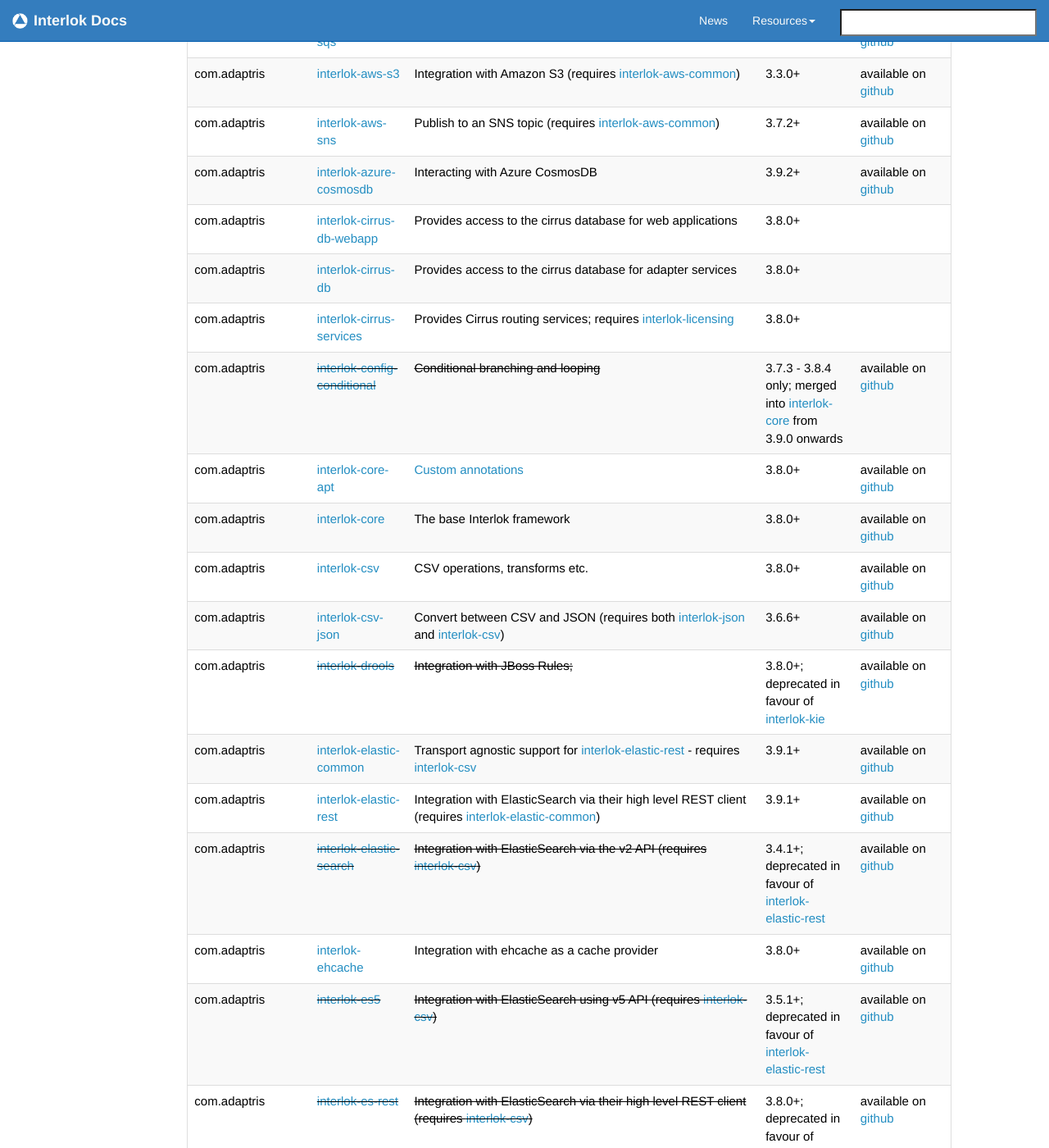
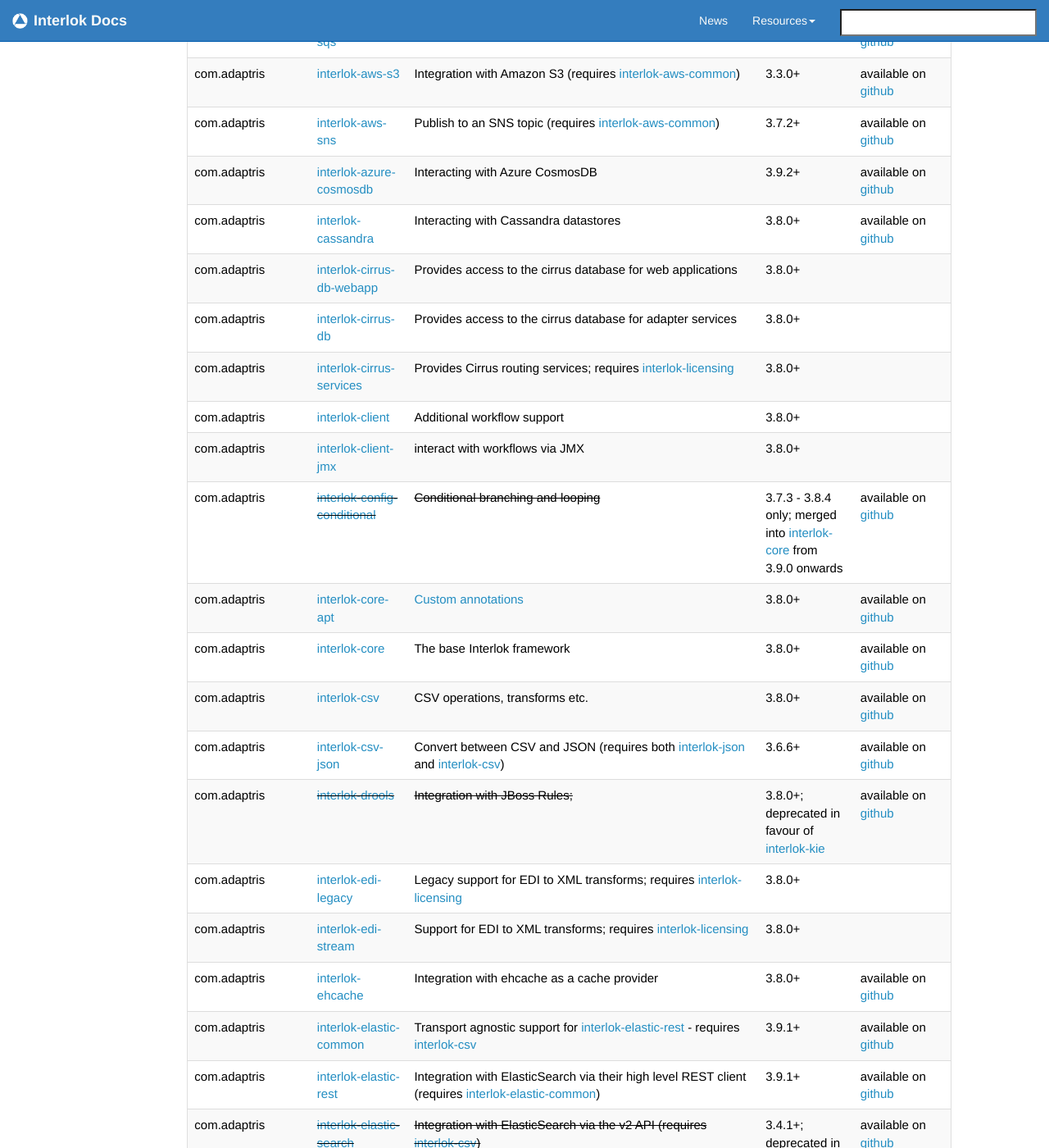
Before and after one commit to adaptris/interlok-docs-legacy, a Jekyll site: the page built from pages/adapter/adapter-optional-components.md, in a window 1280 px wide and 1400 px high, scrolled down 958 px. Shown: the whole window at 82% size. Built offline with Jekyll 4.4.1, drawn with Linux system fonts in a browser that asks for light colours; nearby versions of some CDN libraries; comment, search, counter and statistics services are not loaded; some of the changed text lies outside the part shown.

Commit message:
INTERLOK-2936 Add missing optionals
- Still ignoring oracle-oxta + variodoc...

```diff
--- a/pages/adapter/adapter-optional-components.md
+++ b/pages/adapter/adapter-optional-components.md
@@ -27,19 +27,24 @@
 |com.adaptris | [interlok-aws-s3][] | Integration with Amazon S3 (requires [interlok-aws-common][]) | 3.3.0+ | available on [github](https://github.com/adaptris/interlok-aws)
 |com.adaptris | [interlok-aws-sns][] | Publish to an SNS topic (requires [interlok-aws-common][]) | 3.7.2+ | available on [github](https://github.com/adaptris/interlok-aws)
 |com.adaptris | [interlok-azure-cosmosdb][] | Interacting with Azure CosmosDB | 3.9.2+ | available on [github](https://github.com/adaptris/interlok-azure)
+|com.adaptris | [interlok-cassandra][] | Interacting with Cassandra datastores | 3.8.0+ | available on [github](https://github.com/adaptris/interlok-cassandra)
 |com.adaptris | [interlok-cirrus-db-webapp][] | Provides access to the cirrus database for web applications | 3.8.0+
 |com.adaptris | [interlok-cirrus-db][] | Provides access to the cirrus database for adapter services | 3.8.0+
 |com.adaptris | [interlok-cirrus-services][] | Provides Cirrus routing services; requires [interlok-licensing][] | 3.8.0+
+|com.adaptris | [interlok-client][] | Additional workflow support| 3.8.0+
+|com.adaptris | [interlok-client-jmx][] | interact with workflows via JMX | 3.8.0+
 |com.adaptris | ~~[interlok-config-conditional][]~~ | ~~Conditional branching and looping~~ | 3.7.3 - 3.8.4 only; merged into [interlok-core][] from 3.9.0 onwards | available on [github](https://github.com/adaptris/interlok-config-conditional)
 |com.adaptris | [interlok-core-apt][] | [Custom annotations](developer-annotations.html)| 3.8.0+| available on [github](https://github.com/adaptris/interlok)
 |com.adaptris | [interlok-core][] | The base Interlok framework | 3.8.0+ |available on [github](https://github.com/adaptris/interlok)
 |com.adaptris | [interlok-csv][] | CSV operations, transforms etc. | 3.8.0+|available on [github](https://github.com/adaptris/interlok-csv)
 |com.adaptris | [interlok-csv-json][] | Convert between CSV and JSON (requires both [interlok-json][] and [interlok-csv][]) | 3.6.6+|available on [github](https://github.com/adaptris/interlok-csv-json)
 |com.adaptris | ~~[interlok-drools][]~~ | ~~Integration with JBoss Rules;~~ | 3.8.0+; deprecated in favour of [interlok-kie][]| available on [github](https://github.com/adaptris/interlok-drools)
+|com.adaptris | [interlok-edi-legacy][] | Legacy support for EDI to XML transforms; requires [interlok-licensing][]| 3.8.0+
+|com.adaptris | [interlok-edi-stream][] | Support for EDI to XML transforms; requires [interlok-licensing][]| 3.8.0+
+|com.adaptris | [interlok-ehcache][] | Integration with ehcache as a cache provider | 3.8.0+ |  available on [github](https://github.com/adaptris/interlok-cache)
 |com.adaptris | [interlok-elastic-common][] | Transport agnostic support for [interlok-elastic-rest][] - requires [interlok-csv][] | 3.9.1+ | available on [github](https://github.com/adaptris/interlok-elastic)
 |com.adaptris | [interlok-elastic-rest][] | Integration with ElasticSearch via their high level REST client (requires [interlok-elastic-common][]) | 3.9.1+ | available on [github](https://github.com/adaptris/interlok-elastic)
 |com.adaptris | ~~[interlok-elastic-search][]~~ | ~~Integration with ElasticSearch via the v2 API (requires [interlok-csv][])~~ | 3.4.1+; deprecated in favour of [interlok-elastic-rest][] | available on [github](https://github.com/adaptris/interlok-elasticsearch)
-|com.adaptris | [interlok-ehcache][] | Integration with ehcache as a cache provider | 3.8.0+ |  available on [github](https://github.com/adaptris/interlok-cache)
 |com.adaptris | ~~[interlok-es5][]~~ | ~~Integration with ElasticSearch using v5 API (requires [interlok-csv][])~~ | 3.5.1+; deprecated in favour of [interlok-elastic-rest][] | available on [github](https://github.com/adaptris/interlok-es5)
 |com.adaptris | ~~[interlok-es-rest][]~~ | ~~Integration with ElasticSearch via their high level REST client (requires [interlok-csv][])~~ | 3.8.0+; deprecated in favour of [interlok-elastic-rest][] | available on [github](https://github.com/adaptris/interlok-es-rest)
 |com.adaptris | [interlok-expressions][] | Perform inline mathematic expressions | 3.6.4+ | available on [github](https://github.com/adaptris/interlok-expressions)
@@ -75,6 +80,7 @@
 |com.adaptris | [interlok-mqtt][] | Support for MQTT protocol | 3.5.1+ | available on [github](https://github.com/adaptris/interlok-mqtt)
 |com.adaptris | [interlok-msmq][] | Connect to MSMQ via ActiveX; requires [interlok-licensing][]| 3.8.0+| Requires a 32bit JVM due to JNI.
 |com.adaptris | [interlok-msmq-javonet][] | Connect to MSMQ via .NET - Requires a license from [javonet](https://www.javonet.com); requires [interlok-licensing][]|3.8.0+
+|com.adaptris | [interlok-nats][] | Support for NATS.io | 3.9.3+ | available on [github](https://github.com/adaptris/interlok-nats)
 |com.adaptris | [interlok-new-relic][] | Supports [New Relic Profiling](advanced-new-relic-profiling.html); requires [interlok-profiler][] | 3.8.0+
 |com.adaptris | [interlok-oauth-azure][] | Retrieve OAUTH access tokens from MS Azure | 3.6.5+ | available on [github](https://github.com/adaptris/interlok-oauth)
 |com.adaptris | [interlok-oauth-gcloud][] | Retrieve OAUTH access tokens from Google Cloud | 3.6.5+ | available on [github](https://github.com/adaptris/interlok-oauth); package move from [interlok-gcloud-pubsub][]
@@ -408,3 +414,9 @@
 [interlok-kubernetes-prometheus]: https://nexus.adaptris.net/nexus/content/groups/interlok/com/adaptris/interlok-kubernetes-prometheus
 [interlok-pgp]: https://nexus.adaptris.net/nexus/content/groups/interlok/com/adaptris/interlok-pgp
 [interlok-azure-cosmosdb]: https://nexus.adaptris.net/nexus/content/groups/interlok/com/adaptris/interlok-azure-cosmosdb
+[interlok-client-jmx]: https://nexus.adaptris.net/nexus/content/groups/interlok/com/adaptris/interlok-client-jmx
+[interlok-client]: https://nexus.adaptris.net/nexus/content/groups/interlok/com/adaptris/interlok-client
+[interlok-cassandra]: https://nexus.adaptris.net/nexus/content/groups/interlok/com/adaptris/interlok-cassandra
+[interlok-edi-legacy]: https://nexus.adaptris.net/nexus/content/groups/interlok/com/adaptris/interlok-edi-legacy
+[interlok-edi-stream]: https://nexus.adaptris.net/nexus/content/groups/interlok/com/adaptris/interlok-edi-stream
+[interlok-nats]: https://nexus.adaptris.net/nexus/content/groups/interlok/com/adaptris/interlok-nats
```
